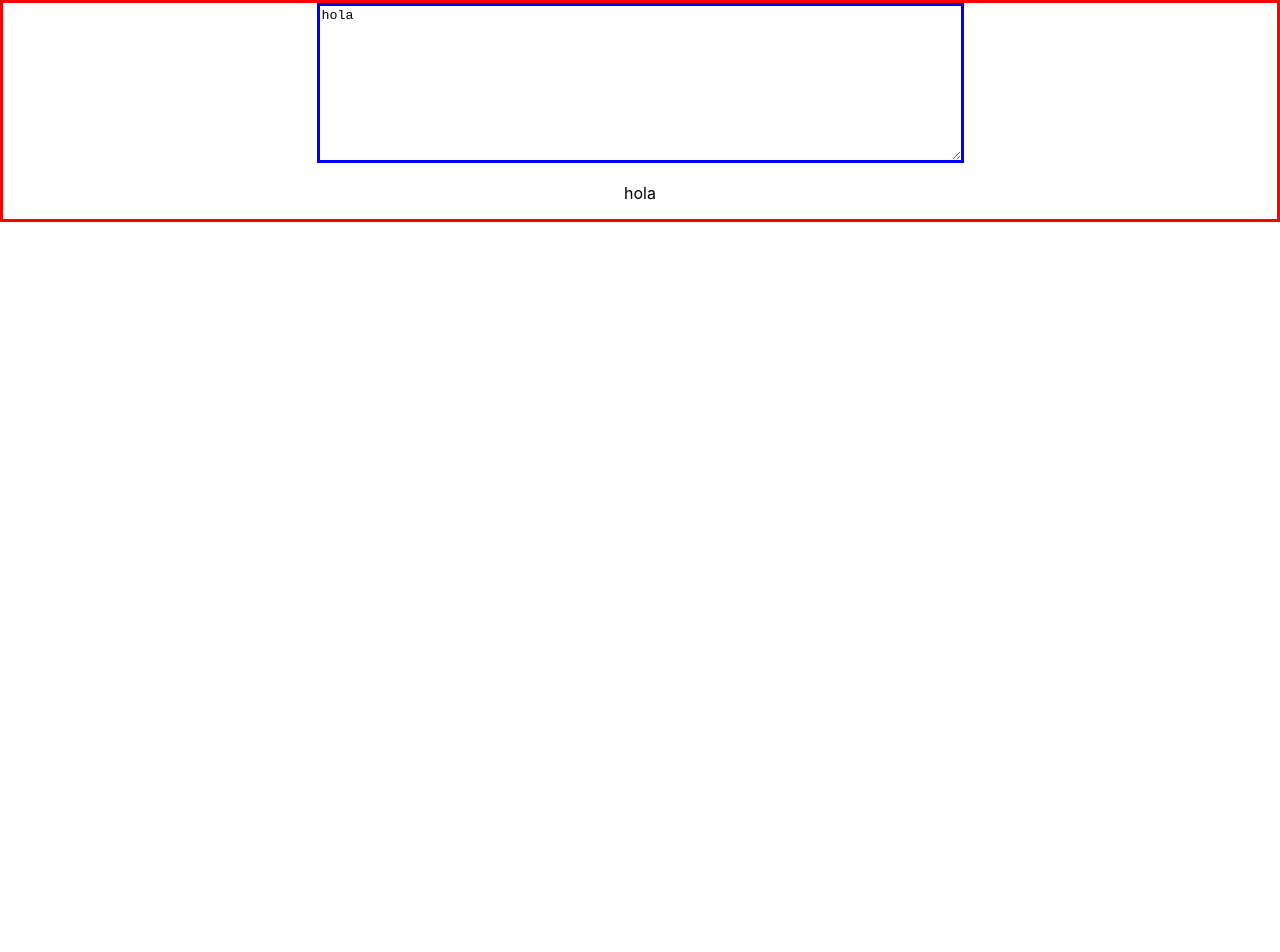
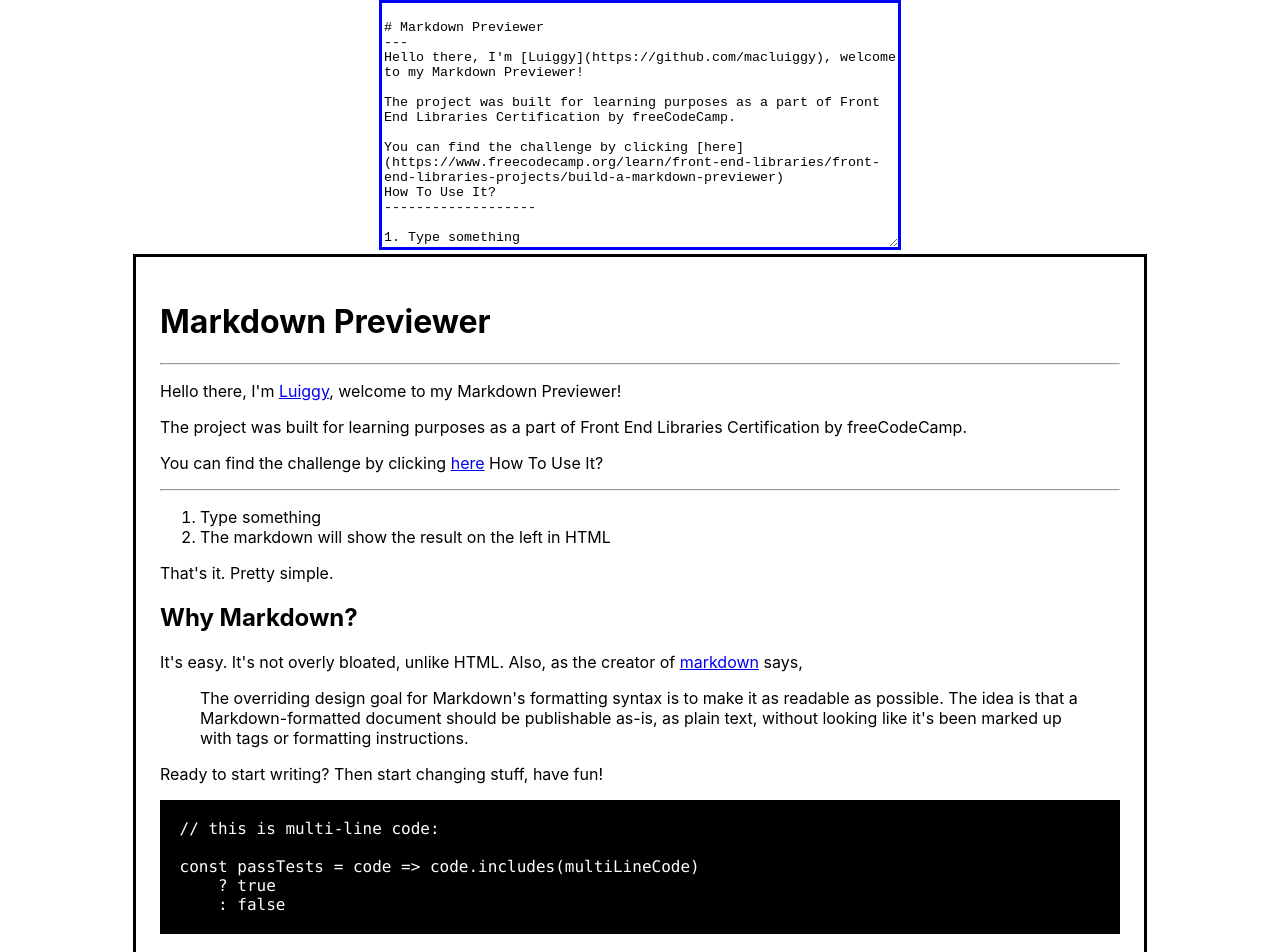
Before and after one commit to macluiggy/markdown-editor, a React (Create React App) app: page / in a window 1280 px wide. Shown: the top 952 px of the page. Before the commit the page ends 800 px from the top, so only its background shows below. Built offline with nearby package versions, Linux system fonts and the light colour scheme.

Commit message:
styling markdown

```diff
--- a/src/components/Main.jsx
+++ b/src/components/Main.jsx
@@ -27,8 +27,8 @@ const Main = ({ state, updateText }) => {
 			<Editor
 			 text={text}
 			 onChangeText={onChangeText} />
-			<div id='preview' >
-				<div dangerouslySetInnerHTML={renderText(text)}></div>
+			<div className='preview_container' >
+				<div id='preview' dangerouslySetInnerHTML={renderText(text)}></div>
 			</div>
 		</main>
 		)
--- a/src/reducers/index.js
+++ b/src/reducers/index.js
@@ -1,7 +1,6 @@
-
-
+import initalMarkdownn from './initial-markdown'
 const initialState = {
-	text: 'hola',
+	text: initalMarkdownn,
 }
 const UPDATE_TEXT = 'UPDATE_TEXT';
 //actions
--- /dev/null
+++ b/src/reducers/initial-markdown.js
@@ -0,0 +1,46 @@
+const initalMarkdown =
+`
+# Markdown Previewer
+---
+Hello there, I'm [Luiggy](https://github.com/macluiggy), welcome to my Markdown Previewer!
+
+The project was built for learning purposes as a part of Front End Libraries Certification by freeCodeCamp.
+
+You can find the challenge by clicking [here](https://www.freecodecamp.org/learn/front-end-libraries/front-end-libraries-projects/build-a-markdown-previewer)
+How To Use It?
+-------------------
+
+1. Type something
+2. The markdown will show the result on the left in HTML
+
+That's it.  Pretty simple.
+
+Why Markdown?
+-------------
+
+It's easy.  It's not overly bloated, unlike HTML.  Also, as the creator of [markdown] says,
+
+> The overriding design goal for Markdown's
+> formatting syntax is to make it as readable
+> as possible. The idea is that a
+> Markdown-formatted document should be
+> publishable as-is, as plain text, without
+> looking like it's been marked up with tags
+> or formatting instructions.
+
+Ready to start writing? Then start changing stuff, have fun!
+
+[Marked]: https://github.com/markedjs/marked/
+[Markdown]: http://daringfireball.net/projects/markdown/
+
+\`\`\`
+// this is multi-line code:
+
+const passTests = code => code.includes(multiLineCode)
+	? true
+	: false
+
+\`\`\`
+
+`
+export default initalMarkdown
--- a/src/sass/Main.scss
+++ b/src/sass/Main.scss
@@ -1,10 +1,29 @@
 @import 'mixins';
 
 main {
-	@include border(red);
+	//@include border(red);
 	text-align: center;
 	#editor {
 		@include border(blue);
-		width: 50%;
+		width: 40%;
+		height: 30vh;
+	}
+	.preview_container {
+		@include border(black);
+		width: 75%;
+		margin: auto;
+		text-align: left;
+		padding: 1.5em;
 	}
 }
+
+pre {
+	//@include border(green);
+	background-color: black;
+	color: white;
+	padding: 1.5em;
+
+	code {
+		//@include border(orange);
+	}
+}
```
